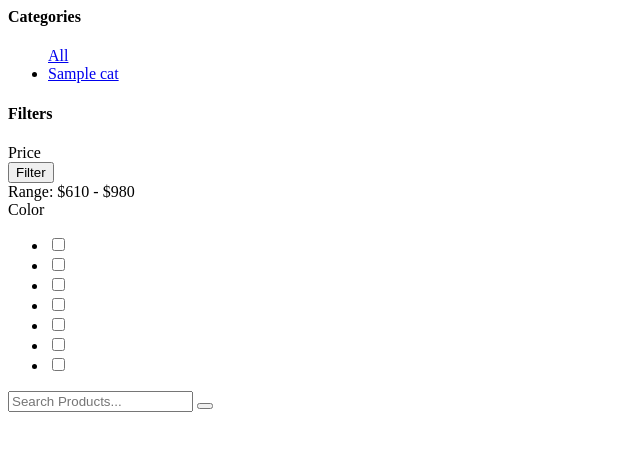
After one commit to mohammadrezasolo69/django-Ecommerce-fashe, a Django app: template ecommerce_product/templates/product/render_category.html in a window 1280 px wide. The commit adds this page. Shown: the top 451 px of the page, without its empty margins (0-640 px from the left). Run offline with Django 3.2, Linux system fonts and the light colour scheme; the template is opened without the code that fills it: most values are stand-ins (such as "Sample title", 1, 10 or a date in 2020).

Commit message:
category ** render_partial category

```diff
--- a/ecommerce_main/settings.py
+++ b/ecommerce_main/settings.py
@@ -27,6 +27,7 @@ INSTALLED_APPS = [
     'django.contrib.staticfiles',
 
     # my app
+    'django_render_partial',
     'ecommerce_user.apps.EcommerceUserConfig',
     'ecommerce_product.apps.EcommerceProductConfig',
 ]
@@ -54,6 +55,7 @@ TEMPLATES = [
                 'django.template.context_processors.request',
                 'django.contrib.auth.context_processors.auth',
                 'django.contrib.messages.context_processors.messages',
+                'django.template.context_processors.request',
             ],
         },
     },
--- /dev/null
+++ b/ecommerce_product/templates/product/render_category.html
@@ -0,0 +1,106 @@
+<div class="col-sm-6 col-md-4 col-lg-3 p-b-50">
+    <div class="leftbar p-r-20 p-r-0-sm">
+        <h4 class="m-text14 p-b-7">Categories</h4>
+        <ul class="p-b-54">
+            <a href="{% url 'product:list_product' %}" class="s-text13 active1">All</a>
+            {% for cat in category %}
+                <li class="p-t-4">
+                    <a href="{{ cat.slug }}" class="s-text13 active1">
+                        {{ cat.title }}
+                    </a>
+                </li>
+            {% endfor %}
+        </ul>
+
+        <div>
+            <!--  -->
+            <h4 class="m-text14 p-b-32">
+                Filters
+            </h4>
+
+            <div class="filter-price p-t-22 p-b-50 bo3">
+                <div class="m-text15 p-b-17">
+                    Price
+                </div>
+
+                <div class="wra-filter-bar">
+                    <div id="filter-bar"></div>
+                </div>
+
+                <div class="flex-sb-m flex-w p-t-16">
+                    <div class="w-size11">
+                        <!-- Button -->
+                        <button class="flex-c-m size4 bg7 bo-rad-15 hov1 s-text14 trans-0-4">
+                            Filter
+                        </button>
+                    </div>
+
+                    <div class="s-text3 p-t-10 p-b-10">
+                        Range: $<span id="value-lower">610</span> - $<span id="value-upper">980</span>
+                    </div>
+                </div>
+            </div>
+
+            <div class="filter-color p-t-22 p-b-50 bo3">
+                <div class="m-text15 p-b-12">
+                    Color
+                </div>
+
+                <ul class="flex-w">
+                    <li class="m-r-10">
+                        <input class="checkbox-color-filter" id="color-filter1" type="checkbox"
+                               name="color-filter1">
+                        <label class="color-filter color-filter1" for="color-filter1"></label>
+                    </li>
+
+                    <li class="m-r-10">
+                        <input class="checkbox-color-filter" id="color-filter2" type="checkbox"
+                               name="color-filter2">
+                        <label class="color-filter color-filter2" for="color-filter2"></label>
+                    </li>
+
+                    <li class="m-r-10">
+                        <input class="checkbox-color-filter" id="color-filter3" type="checkbox"
+                               name="color-filter3">
+                        <label class="color-filter color-filter3" for="color-filter3"></label>
+                    </li>
+
+                    <li class="m-r-10">
+                        <input class="checkbox-color-filter" id="color-filter4" type="checkbox"
+                               name="color-filter4">
+                        <label class="color-filter color-filter4" for="color-filter4"></label>
+                    </li>
+
+                    <li class="m-r-10">
+                        <input class="checkbox-color-filter" id="color-filter5" type="checkbox"
+                               name="color-filter5">
+                        <label class="color-filter color-filter5" for="color-filter5"></label>
+                    </li>
+
+                    <li class="m-r-10">
+                        <input class="checkbox-color-filter" id="color-filter6" type="checkbox"
+                               name="color-filter6">
+                        <label class="color-filter color-filter6" for="color-filter6"></label>
+                    </li>
+
+                    <li class="m-r-10">
+                        <input class="checkbox-color-filter" id="color-filter7" type="checkbox"
+                               name="color-filter7">
+                        <label class="color-filter color-filter7" for="color-filter7"></label>
+                    </li>
+                </ul>
+            </div>
+
+            <div class="search-product pos-relative bo4 of-hidden">
+                <input class="s-text7 size6 p-l-23 p-r-50" type="text" name="search-product"
+                       placeholder="Search Products...">
+
+                <button class="flex-c-m size5 ab-r-m color2 color0-hov trans-0-4">
+                    <i class="fs-12 fa fa-search" aria-hidden="true"></i>
+                </button>
+            </div>
+        </div>
+
+
+    </div>
+</div>
--- a/ecommerce_product/urls.py
+++ b/ecommerce_product/urls.py
@@ -4,7 +4,8 @@ from . import views
 app_name = 'product'
 urlpatterns = [
     path('', views.home, name='home'),
-    path('list_products/', views.list_products.as_view(), name='list_product'),
-    path('category_products/', views.category_products, name='category_product'),
+    path('render_category', views.render_category, name='render_category'),
+    path('products/', views.list_products.as_view(), name='list_product'),
+    path('products/<category_name>', views.category_products.as_view(), name='category_product'),
     path('detail/<id_product>/<slug_product>', views.detail_products, name='detail_product'),
 ]
```
Also changed, not shown: ecommerce_product/templates/product/list_product.html (+3 -111 lines), ecommerce_product/views.py (+20 -6 lines).
